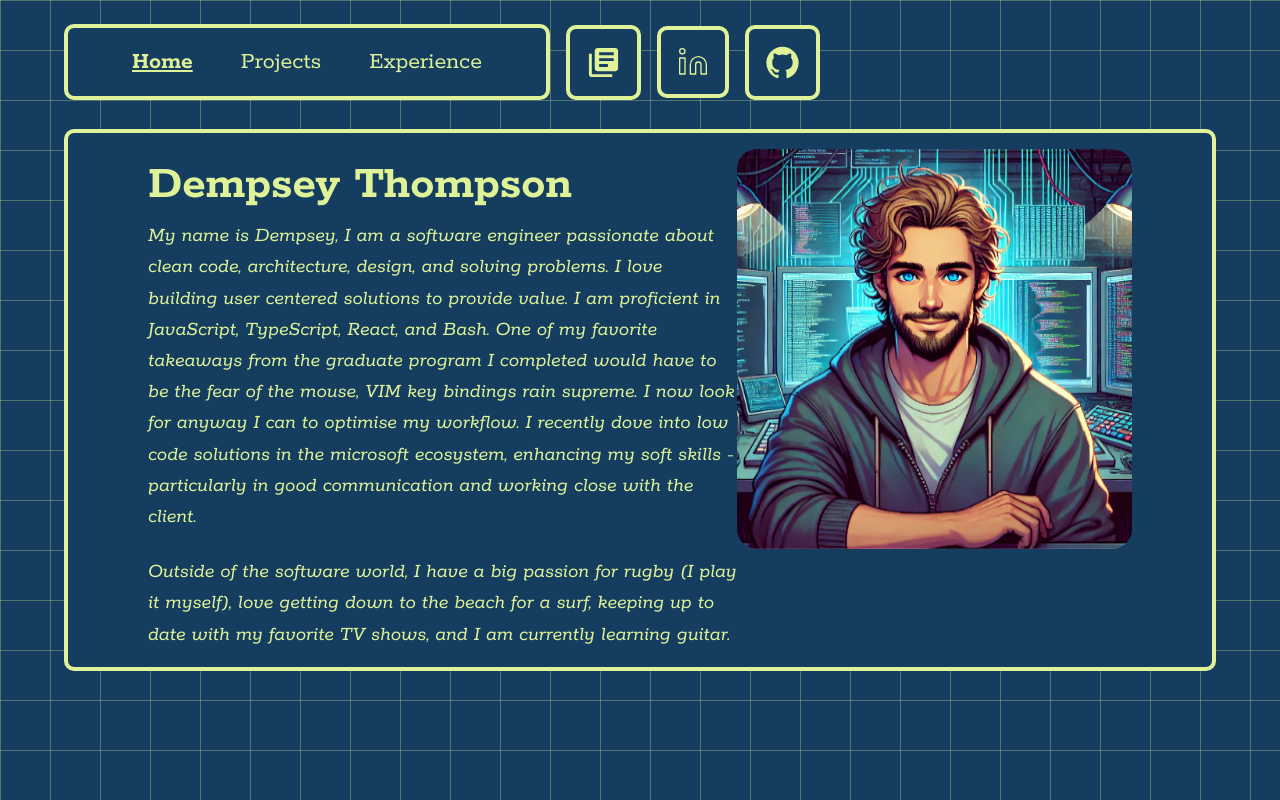
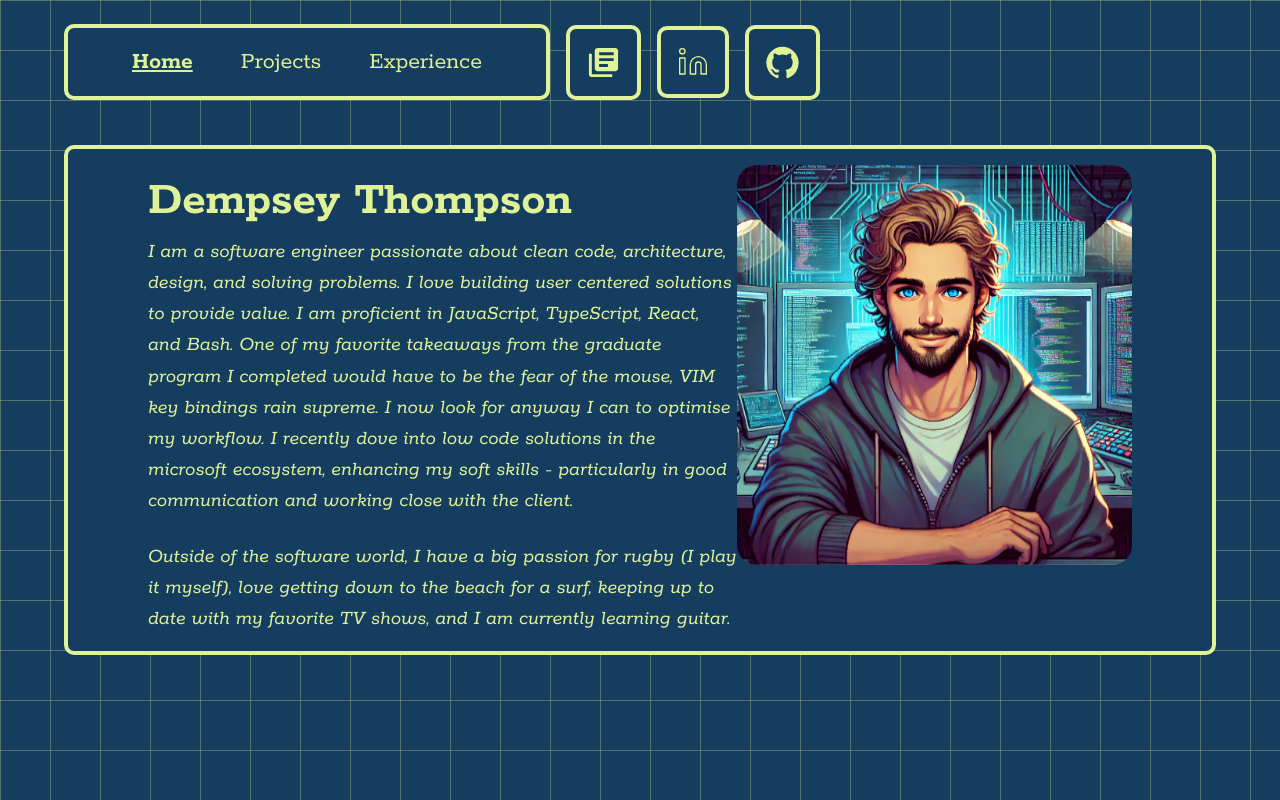
Before and after one commit to demstar16/portfolio-v3, a React (Vite) app: page / in a window 1280 px wide. Shown: the top 800 px of the page. Built offline with nearby package versions, Linux system fonts and the light colour scheme.

Commit message:
stupid fix

```diff
--- a/src/components/Home/Home.jsx
+++ b/src/components/Home/Home.jsx
@@ -54,7 +54,7 @@ const Home = withStyles((theme) => ({
         <div className={classes.about}>
           <Header className={classes.header}>Dempsey Thompson</Header>
           <Subtitle className={classes.subtitle}>
-            {`My name is Dempsey, I am a software engineer passionate about clean code, architecture, design, and solving problems. I love building user centered solutions to provide value. I am proficient in JavaScript, TypeScript, React, and Bash. One of my favorite takeaways from the graduate program I completed would have to be the fear of the mouse, VIM key bindings rain supreme. I now look for anyway I can to optimise my workflow. I recently dove into low code solutions in the microsoft ecosystem, enhancing my soft skills - particularly in good communication and working close with the client.`}
+            {`I am a software engineer passionate about clean code, architecture, design, and solving problems. I love building user centered solutions to provide value. I am proficient in JavaScript, TypeScript, React, and Bash. One of my favorite takeaways from the graduate program I completed would have to be the fear of the mouse, VIM key bindings rain supreme. I now look for anyway I can to optimise my workflow. I recently dove into low code solutions in the microsoft ecosystem, enhancing my soft skills - particularly in good communication and working close with the client.`}
           </Subtitle>
           <br />
           <Subtitle className={classes.subtitle}>
```
